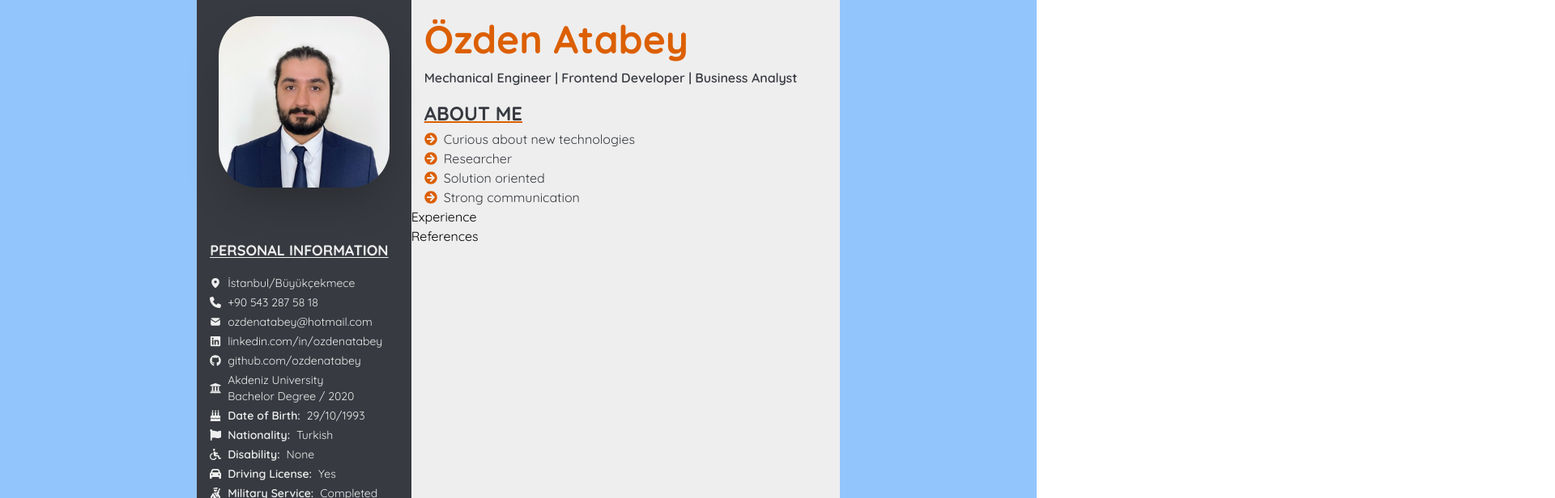
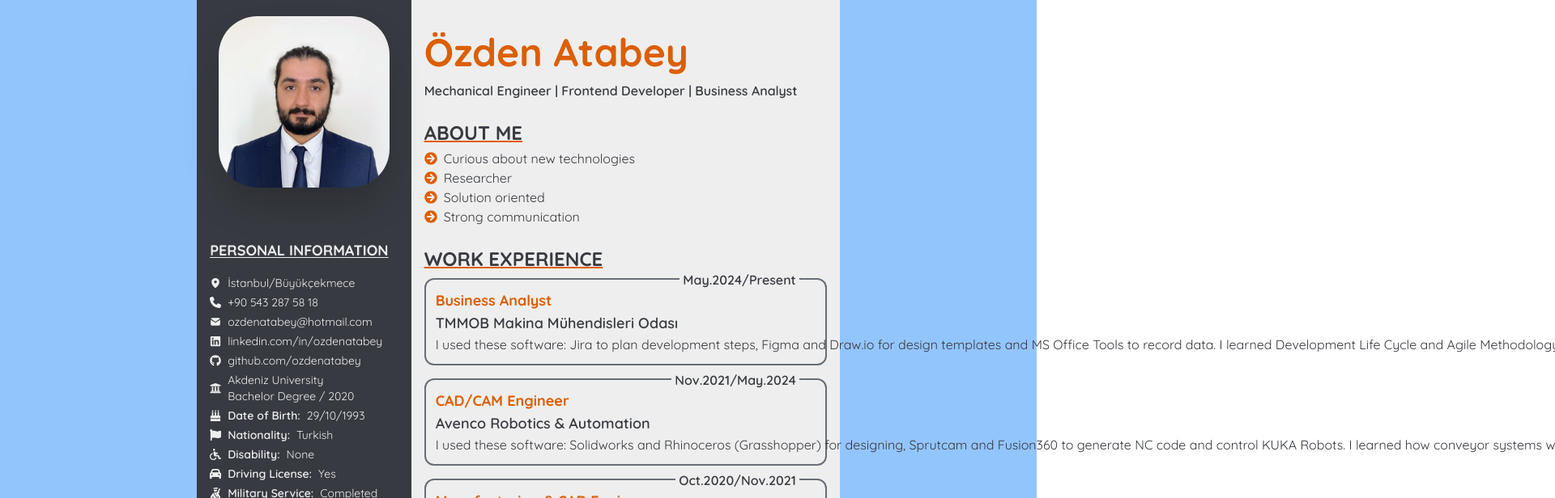
Before and after one commit to ozdenatabey/cv-builder, a React (Vite) app: page / in a window 1280 px wide. Shown: the top 616 px of the page at 81% size, 1920 px wide, since content can reach past the window. Built offline with nearby package versions, Linux system fonts and the light colour scheme.

Commit message:
first page completed, I need to try createing pages automaticly

```diff
--- a/data/userData.js
+++ b/data/userData.js
@@ -1,3 +1,11 @@
+function generateUUID() {
+  return "xxxxxxxx".replace(/[xy]/g, function (c) {
+    var r = (Math.random() * 16) | 0,
+      v = c == "x" ? r : (r & 0x3) | 0x8;
+    return v.toString(16);
+  });
+}
+
 export const header = {
   name: "Özden Atabey",
   jobTitle: "Mechanical Engineer | Frontend Developer | Business Analyst",
@@ -20,57 +28,66 @@ export const personalInformation = {
 
 export const aboutMe = [
   {
-    id: 1,
+    id: generateUUID(),
     name: "Curious about new technologies",
   },
   {
-    id: 2,
+    id: generateUUID(),
     name: "Researcher",
   },
   {
-    id: 3,
+    id: generateUUID(),
     name: "Solution oriented",
   },
   {
-    id: 4,
+    id: generateUUID(),
     name: "Strong communication",
   },
 ];
 
 export const engineeringTools = [
   {
+    id: generateUUID(),
     name: "Autocad",
     level: 5,
   },
   {
+    id: generateUUID(),
     name: "Inventor",
     level: 5,
   },
   {
+    id: generateUUID(),
     name: "Solidworks",
     level: 5,
   },
   {
+    id: generateUUID(),
     name: "Rhinoceros",
     level: 5,
   },
   {
+    id: generateUUID(),
     name: "Sprutcam",
     level: 5,
   },
   {
+    id: generateUUID(),
     name: "Fusion360",
     level: 5,
   },
   {
+    id: generateUUID(),
     name: "CATIA",
     level: 3,
   },
   {
+    id: generateUUID(),
     name: "Siemens NX",
     level: 3,
   },
   {
+    id: generateUUID(),
     name: "Ansys",
     level: 2,
   },
@@ -78,19 +95,58 @@ export const engineeringTools = [
 
 export const programmingTools = [
   {
+    id: generateUUID(),
     name: "MS Office Tools",
     level: 5,
   },
   {
+    id: generateUUID(),
     name: "Tailwind CSS",
     level: 5,
   },
   {
+    id: generateUUID(),
     name: "CSS / SCSS",
     level: 5,
   },
   {
+    id: generateUUID(),
     name: "React JS",
     level: 4,
   },
 ];
+
+export const experiences = [
+  {
+    id: generateUUID(),
+    year: "May.2024/Present",
+    title: "Business Analyst",
+    company: "TMMOB Makina Mühendisleri Odası",
+    content:
+      "I used these software: Jira to plan development steps, Figma and Draw.io for design templates and MS Office Tools to record data. I learned Development Life Cycle and Agile Methodology.",
+  },
+  {
+    id: generateUUID(),
+    year: "Nov.2021/May.2024",
+    title: "CAD/CAM Engineer",
+    company: "Avenco Robotics & Automation",
+    content:
+      "I used these software: Solidworks and Rhinoceros (Grasshopper) for designing, Sprutcam and Fusion360 to generate NC code and control KUKA Robots. I learned how conveyor systems work, additive manufacturing and milling with industrial robots.",
+  },
+  {
+    id: generateUUID(),
+    year: "Oct.2020/Nov.2021",
+    title: "Manufacturing & CAD Engineer",
+    company: "Efasan Tıbbi İmplant ve Cihaz Sanayi",
+    content:
+      "I used these software: Solidworks, Inventor and AutoCad for design systems and create drawings, CypCut to generate NC code to laser cutting machine. I learned how laser machines work, bending sheet metals and stainless steel characteristics.",
+  },
+  {
+    id: generateUUID(),
+    year: "Dec.2018/Jul.2019",
+    title: "Manufacturing & CAD Engineer",
+    company: "Crystal Industrial (Part Time)",
+    content:
+      "I used these software: Inventor and AutoCad for design systems and create drawings. I learned how awning systems work and the properties of aluminum alloys.",
+  },
+];
--- a/src/App.jsx
+++ b/src/App.jsx
@@ -12,15 +12,16 @@ function App() {
           <div className="w-2/6">
             <SideMenu />
           </div>
-          <div>
+          <div className="w-4/6 p-4 space-y-6">
             <Header />
             <AboutMe />
             <Experience />
-            <References />
           </div>
         </div>
       </div>
-      <div id="page2" className="bg-white m-auto h-[297mm] w-[210mm]"></div>
+      <div id="page2" className="bg-white m-auto h-[297mm] w-[210mm]">
+        <References />
+      </div>
     </div>
   );
 }
--- a/src/component/AboutMe.jsx
+++ b/src/component/AboutMe.jsx
@@ -3,7 +3,7 @@ import { aboutMe } from "../../data/userData";
 
 function AboutMe() {
   return (
-    <div className="mx-4 text-primary">
+    <div className="text-primary">
       <p className="font-bold text-2xl mb-1 underline decoration-header decoration-2">
         ABOUT ME
       </p>
--- a/src/component/Experience.jsx
+++ b/src/component/Experience.jsx
@@ -1,5 +1,28 @@
+import { experiences } from "../../data/userData";
+
 function Experience() {
-  return <div>Experience</div>;
+  return (
+    <div className="text-primary">
+      <p className="font-bold text-2xl mb-2 underline decoration-header decoration-2">
+        WORK EXPERIENCE
+      </p>
+      {experiences.map((experience) => (
+        <div
+          key={experience.id}
+          className="border-2 border-border relative rounded-xl mb-4"
+        >
+          <p className="absolute bg-base px-1 font-semibold -top-3 right-8">
+            {experience.year}
+          </p>
+          <div className="p-3">
+            <p className="text-header text-lg font-bold">{experience.title}</p>
+            <p className="font-semibold text-lg">{experience.company}</p>
+            <p className="text-nowrap">{experience.content}</p>
+          </div>
+        </div>
+      ))}
+    </div>
+  );
 }
 
 export default Experience;
--- a/src/component/Header.jsx
+++ b/src/component/Header.jsx
@@ -2,7 +2,7 @@ import { header } from "../../data/userData";
 
 function Header() {
   return (
-    <div className="space-y-3 m-4 mt-6">
+    <div className="space-y-3 my-6">
       <p className="text-5xl text-header font-bold">{header.name}</p>
       <p className=" text-primary font-semibold">{header.jobTitle}</p>
     </div>
--- a/src/component/Skills.jsx
+++ b/src/component/Skills.jsx
@@ -16,7 +16,7 @@ function Skills() {
         </div>
         {engineeringTools.map((skill) => (
           <div
-            key={skill.index}
+            key={skill.id}
             className="flex justify-between text-base text-sm mx-4"
           >
             <p>- {skill.name}</p>
@@ -37,7 +37,7 @@ function Skills() {
         </div>
         {programmingTools.map((skill) => (
           <div
-            key={skill.index}
+            key={skill.id}
             className="flex justify-between text-base text-sm mx-4"
           >
             <p>- {skill.name}</p>
```
Also changed, not shown: src/main.jsx (+7 -8 lines).
